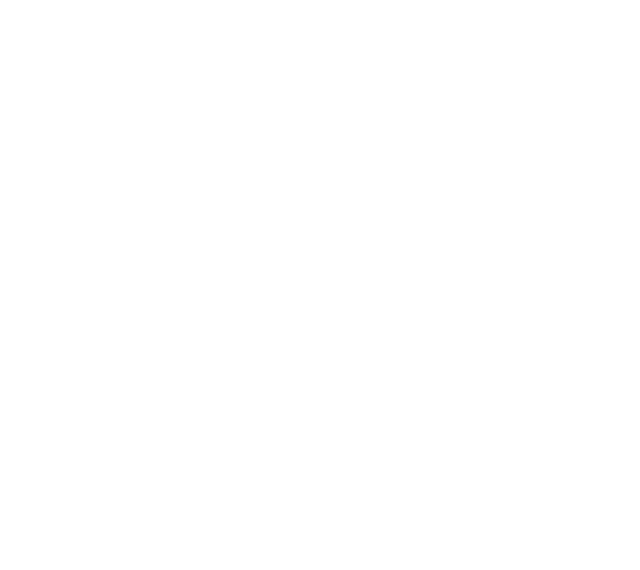
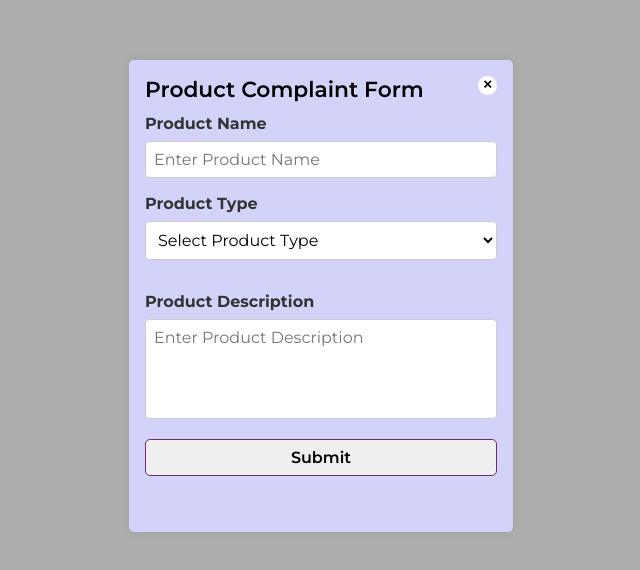
Before and after one commit to pradnesh7222/CRM-Project, a React (Create React App) app: page /Product_form in a window 1280 px wide. Before the commit this address had no page. Shown: the part 104-674 px from the top of the page, without its empty margins (319-959 px from the left). Built offline with nearby package versions, Linux system fonts and the light colour scheme.

Commit message:
added product form

```diff
--- a/src/app/Pages/Dashboard/Dashboard.jsx
+++ b/src/app/Pages/Dashboard/Dashboard.jsx
@@ -3,10 +3,12 @@
 import { Link } from "react-router-dom";
 import Navbar from "../../components/navbar/NavBar";
 import LeadForm from "../../components/LeadForm/LeadForm";
+import ProductForm from "../../components/Product_form/Product_form";
 
 const Dashboard = () => {
   const [customers, setCustomers] = useState([]);
   const [isVisible, setIsVisible] = useState(false);
+  const [isProductFormVisible, setIsProductFormVisible] = useState(false);
   const [currentPage, setCurrentPage] = useState(1);
   const [customersPerPage] = useState(5);
   const [searchQuery, setSearchQuery] = useState("");
@@ -83,16 +85,20 @@
       <div className="dashboard">
         <div className="dashboard_left">
           <div className="link1">
-            <Link to="/about">Home</Link>
+            <Link to="">Home</Link>
           </div>
           <div className="link1">
-            <Link to="/about">Product</Link>
+            <Link to="">Customers</Link>
           </div>
           <div className="link1">
-            <Link to="/about">Manage Services</Link>
+            <Link to="" onClick={() => setIsProductFormVisible(true)}>Products</Link>
+            {isProductFormVisible && <ProductForm />}
           </div>
           <div className="link1">
-            <Link to="/about">Orders</Link>
+            <Link to="">Manage Services</Link>
+          </div>
+          <div className="link1">
+            <Link to="">Orders</Link>
           </div>
         </div>
         <div className="dashboard_right">
@@ -145,17 +151,22 @@
                   </tr>
                 )}
               </tbody>
-              <div className="dashboard_right_table_footer">
+            </table>
+
+          </div>
+          <div className="dashboard_right_table_footer">
+            <span>Total Pages: {totalPages}</span>
+                <div className="dashboard_right_table_footer_block">
                 <button onClick={() => paginate(currentPage - 1)} disabled={currentPage === 1}>Previous</button>
-                <span style={{ border: "1px solid black", padding: "5px" }}>
+                <span style={{  padding: "5px" }}>
                   {currentPage}
                 </span>
                 <button onClick={() => paginate(currentPage + 1)} disabled={currentPage === totalPages}>Next</button>
+                </div>
               </div>
-            </table>
-          </div>
         </div>
       </div>
+
       {isVisible && (
         <LeadForm isVisible={isVisible} setIsVisible={setIsVisible} customer={editingCustomer} />
       )}
--- a/src/app/Pages/Dashboard/Dashboard.scss
+++ b/src/app/Pages/Dashboard/Dashboard.scss
@@ -134,7 +134,23 @@
         }
 
         td {
+
           border: 1px solid rgba(0, 0, 0, 0.1);
+
+          button{
+            border: none;
+            background-color: transparent;
+            cursor: pointer;
+            font-size: 1.2vw;
+            color: #6E2E6A;
+            padding: 0.3vw;
+            margin: 0.3vw;
+            border-radius: 5px;
+            &:hover{
+              background-color: #6E2E6A;
+              color: white;
+            }
+          }
         }
 
         #srNo {
@@ -164,14 +180,57 @@
         }
       }
 
+
       &_footer {
-        width: 100%;
+        width: 98%;
         display: flex;
-        box-shadow: rgba(0, 0, 0, 0.05) 0px 6px 24px 0px, rgba(0, 0, 0, 0.08) 0px 0px 0px 1px;
+        box-shadow: rgba(0, 0, 0, 0.15) 1.95px 1.95px 2.6px;
+        justify-content: space-between;
 
-        button {
-          padding: 0.7vw;
+        span{
+          width: 15%;
+          display: flex;
+          justify-content: center;
+          font-size: 1.2vw;
+          font-weight: 600;
+          align-items: center;
         }
+
+        &_block{
+          display: flex;
+          justify-content: end;
+          align-items: center;
+          width: 18%;
+          margin:1vw 1vw 1vw 0;
+
+
+
+          button {
+            border: 1px solid #6E2E6A;
+            border-radius: 5px;
+            padding: 0.7vw;
+            font-size: 1.2vw;
+            font-weight: 600;
+            background-color: white;
+            color: #6E2E6A;
+            cursor: pointer;
+            margin: 0.3vw;
+
+            &:hover{
+              background-color: #6E2E6A;
+              color: white;
+            }
+
+          }
+
+          span{
+            // border: 1px solid #6E2E6A;
+            padding: 0.7vw;
+            border-radius: 5px;
+            margin: 0.3vw;
+          }
+        }
+
       }
     }
   }
--- a/src/app/RouterComponent/RouterComponent.jsx
+++ b/src/app/RouterComponent/RouterComponent.jsx
@@ -3,6 +3,7 @@
 import SignIn from "../Pages/SignIn/SignIn";
 import Dashboard from "../Pages/Dashboard/Dashboard";
 import LeadForm from "../components/LeadForm/LeadForm";
+import ProductForm from "../components/Product_form/Product_form";
 
 const RouterComponent = () => {
   return (
@@ -14,6 +15,7 @@
         <Route path="/Dashboard" element={<Dashboard/>}/>
         <Route path="/LeadForm" element={<LeadForm />} />
         <Route path="/Signin" element={<SignIn />} />
+        <Route path="/Product_form" element={<ProductForm />} />
       </Routes>
     </BrowserRouter>
   );
--- /dev/null
+++ b/src/app/components/Product_form/Product_form.jsx
@@ -0,0 +1,46 @@
+import React, { useState } from 'react';
+import './Product_form.scss';
+
+const Product_form = () => {
+  const [isProductFormVisible, setIsProductFormVisible] = useState(true);
+
+  const closeForm = () => {
+    setIsProductFormVisible(false);
+  };
+
+  return (
+    <>
+    {isProductFormVisible && (
+    <div className="Product">
+
+        <div className="Product_form">
+          <div className="Product_form_container">
+            <div className="Product_form_container_title">
+              <h1>Product Complaint Form</h1>
+              <button id="close_btn" onClick={closeForm}>
+                <i className="ri-close-line"></i>
+              </button>
+              <label htmlFor="">Product Name</label>
+              <input type="text" placeholder="Enter Product Name" />
+              <div className="Product_form_container_dropdown">
+                <label htmlFor="productType">Product Type</label>
+                <select id="productType" name="productType">
+                  <option value="">Select Product Type</option>
+                  <option value="laptop">Laptop</option>
+                  <option value="mobile">Mobile</option>
+                </select>
+              </div>
+              <label htmlFor="">Product Description</label>
+              <textarea placeholder="Enter Product Description" />
+              <button>Submit</button>
+            </div>
+          </div>
+        </div>
+      </div>
+      )}
+
+    </>
+  );
+};
+
+export default Product_form;
--- /dev/null
+++ b/src/app/components/Product_form/Product_form.scss
@@ -0,0 +1,125 @@
+.Product {
+  display: flex;
+  justify-content: center;
+  align-items: center;
+  height: 100vh;
+  width: 100%;
+  background-color: #4241416e;
+  position: fixed;
+  top: 0;
+  z-index: 1000;
+
+
+  &_form {
+    background-color: #d3d3f9;
+    padding: 1rem;
+    border-radius: 5px;
+    box-shadow: 0 0 10px rgba(0, 0, 0, 0.1);
+    width: 30%;
+    height: fit-content;
+    // max-width: 500px;
+
+    &_container {
+
+      &_title {
+        margin-bottom: 1.5rem;
+        position: relative;
+
+
+        h1{
+            text-align: start;
+            font-size: 1.7vw;
+            font-weight: 600;
+            color: black;
+            margin-bottom: 1vw;
+        }
+
+        #close_btn{
+            width: 1.5vw;
+            height: 1.5vw;
+            position: absolute;
+            right: 0;
+            top: 0;
+            padding: 5px;
+            border-radius: 50%;
+            border: none;
+            background-color: white;
+            font-size: 1.5vw;
+            cursor: pointer;
+            display: flex;
+            justify-content: center;
+            align-items: center;
+
+            &:hover{
+                background-color: #6E2E6A;
+                color: white;
+            }
+
+            i{
+                font-size: small;
+            }
+        }
+
+        label {
+          display: block;
+          margin-bottom: 0.5rem;
+          font-weight: bold;
+          color: #333;
+          text-align: start;
+        }
+
+        input[type="text"],
+        textarea,
+        select {
+          width: 100%;
+          padding: 0.5rem;
+          margin-bottom: 1rem;
+          border: 1px solid #ccc;
+          border-radius: 4px;
+          font-size: 1rem;
+        }
+
+        textarea {
+          height: 100px;
+          resize: none;
+        }
+
+        button{
+            width: 100%;
+            padding: 0.5rem;
+            margin-bottom: 1rem;
+            border: 1px solid #6E2E6A;
+            border-radius: 5px;
+            font-size: 1rem;
+            font-weight: 600;
+
+            &:hover{
+                background-color: #6E2E6A;
+                color: white;
+            }
+        }
+      }
+
+      &_dropdown {
+        margin-bottom: 1rem;
+
+        label {
+          display: block;
+          margin-bottom: 0.5rem;
+          font-weight: bold;
+          color: #333;
+        }
+
+        select {
+          width: 100%;
+          padding: 0.5rem;
+          border: 1px solid #ccc;
+          border-radius: 4px;
+          font-size: 1rem;
+          background-color: #fff;
+          cursor: pointer;
+        }
+      }
+    }
+  }
+}
--- a/src/app/components/navbar/NavBar.scss
+++ b/src/app/components/navbar/NavBar.scss
@@ -18,7 +18,7 @@
         align-items: center;
         gap: 10px;
         position: relative;
-        border: 1px solid white;
+        border: 1px solid #D3D3F9;
         border-radius: 10px;
         padding: 5px;
         cursor: pointer;
```
